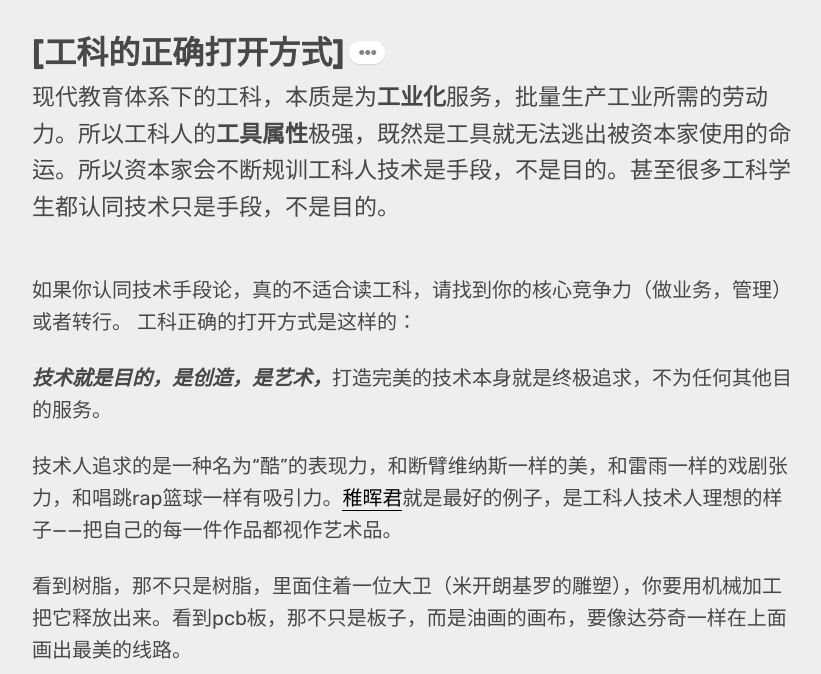
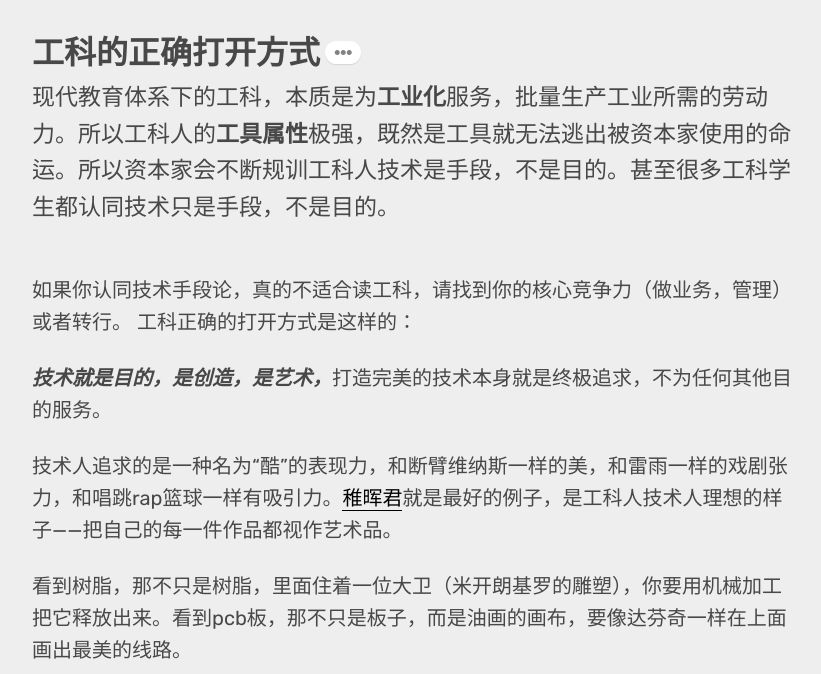
Before and after one commit to shenjicai/shenjicai.github.io, a Jekyll site: the page built from _posts/2017-01-01-Engineering.md, in a window 1280 px wide and 900 px high, scrolled down 604 px, cut to the strip 226-900 px from the top of the window. Shown: the whole strip, without its empty margins (224-1045 px from the left). Built offline with Jekyll 4.4.1, drawn with Linux system fonts in a browser that asks for light colours; some web fonts are replaced; comment, search, counter and statistics services are not loaded; part of the change alters nothing that is shown.

```diff
--- a/_posts/2017-01-01-Engineering.md
+++ b/_posts/2017-01-01-Engineering.md
@@ -9,7 +9,7 @@ published: ture
 
 ---
 
-# [工科的正确打开方式][^1]
+# 工科的正确打开方式[^1]
 
 
 现代教育体系下的工科，本质是为**工业化**服务，批量生产工业所需的劳动力。所以工科人的**工具属性**极强，既然是工具就无法逃出被资本家使用的命运。所以资本家会不断规训工科人技术是手段，不是目的。甚至很多工科学生都认同技术只是手段，不是目的。
```
